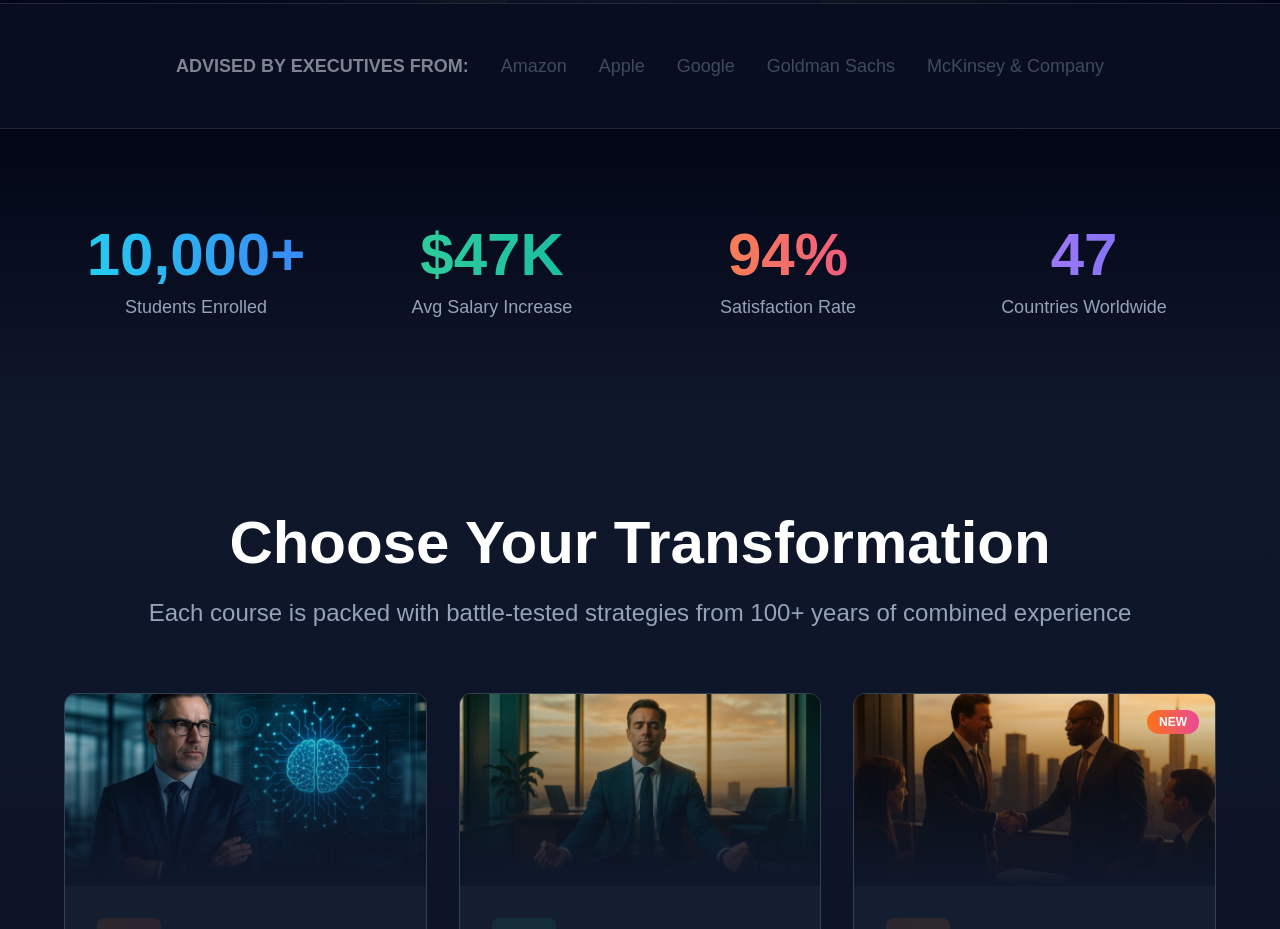
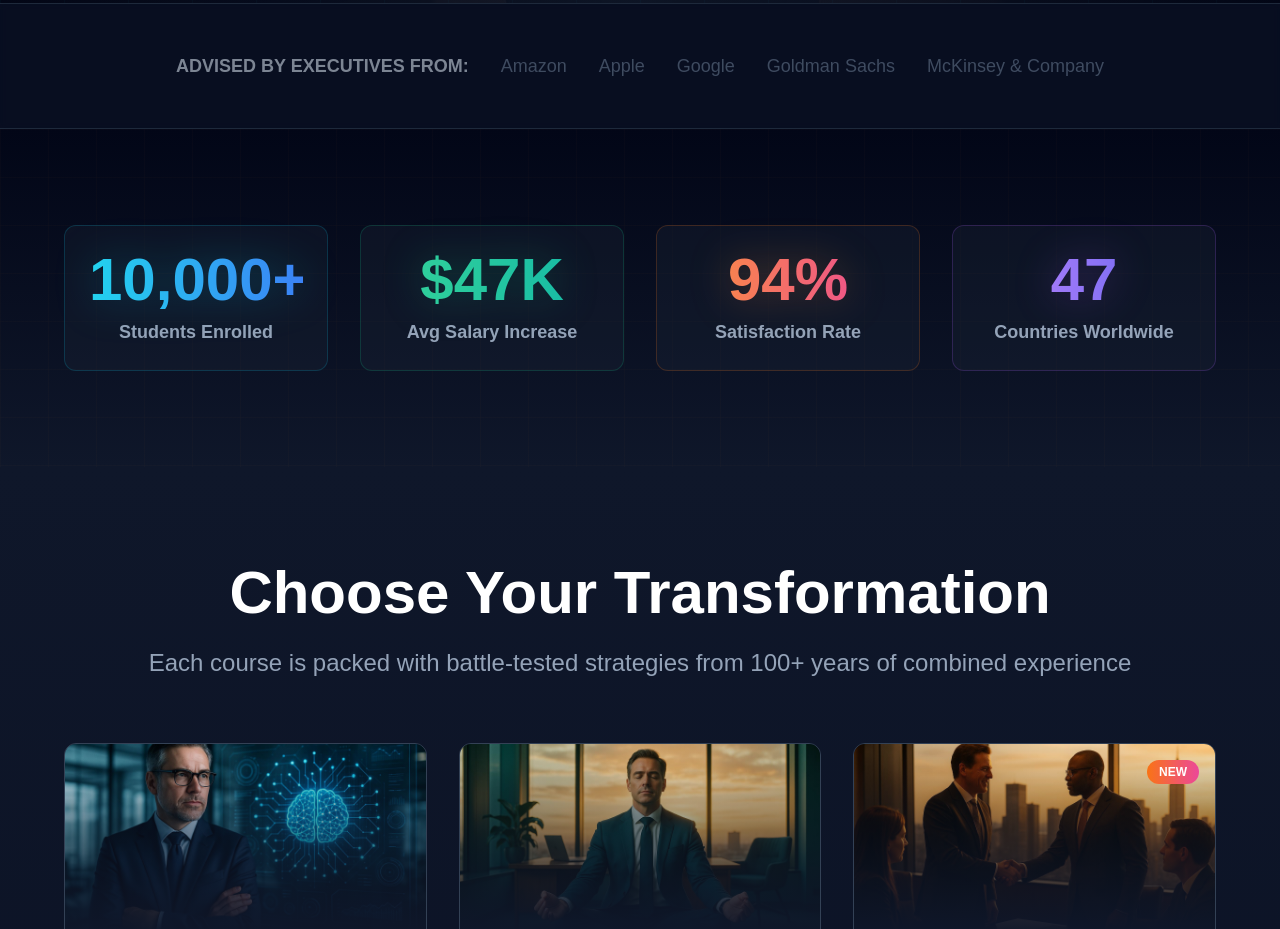
Before and after one commit to boxingthebest/million-dollar-blueprint-nextjs, a Next.js app: page / in a window 1280 px wide. Shown: the part 2280-3209 px from the top of the page. Built offline with nearby package versions, Linux system fonts and the light colour scheme.

Commit message:
Enhance visual design: premium stats cards with glow effects and improved course card hover animations

```diff
--- a/app/page.tsx
+++ b/app/page.tsx
@@ -466,32 +466,35 @@ export default function Home() {
       </section>
 
       {/* Stats Section */}
-      <section className="py-16 md:py-24 bg-gradient-to-b from-slate-950 to-slate-900">
-        <div className="container mx-auto px-4">
+      <section className="py-16 md:py-24 bg-gradient-to-b from-slate-950 to-slate-900 relative overflow-hidden">
+        {/* Background Grid */}
+        <div className="absolute inset-0 bg-[linear-gradient(rgba(251,146,60,0.02)_1px,transparent_1px),linear-gradient(90deg,rgba(251,146,60,0.02)_1px,transparent_1px)] bg-[size:48px_48px]" />
+
+        <div className="container mx-auto px-4 relative z-10">
           <div className="grid grid-cols-2 md:grid-cols-4 gap-6 md:gap-8 max-w-6xl mx-auto">
-            <div className="text-center">
-              <div className="text-4xl md:text-6xl font-bold text-transparent bg-clip-text bg-gradient-to-r from-cyan-400 to-blue-500 mb-2">
+            <div className="text-center bg-slate-800/30 border border-cyan-500/20 rounded-xl p-6 hover:border-cyan-500/50 transition-all hover:scale-105 duration-300">
+              <div className="text-4xl md:text-6xl font-bold text-transparent bg-clip-text bg-gradient-to-r from-cyan-400 to-blue-500 mb-2 drop-shadow-[0_0_20px_rgba(6,182,212,0.3)]">
                 10,000+
               </div>
-              <div className="text-slate-400 text-sm md:text-lg">Students Enrolled</div>
+              <div className="text-slate-400 text-sm md:text-lg font-semibold">Students Enrolled</div>
             </div>
-            <div className="text-center">
-              <div className="text-4xl md:text-6xl font-bold text-transparent bg-clip-text bg-gradient-to-r from-emerald-400 to-teal-500 mb-2">
+            <div className="text-center bg-slate-800/30 border border-emerald-500/20 rounded-xl p-6 hover:border-emerald-500/50 transition-all hover:scale-105 duration-300">
+              <div className="text-4xl md:text-6xl font-bold text-transparent bg-clip-text bg-gradient-to-r from-emerald-400 to-teal-500 mb-2 drop-shadow-[0_0_20px_rgba(16,185,129,0.3)]">
                 $47K
               </div>
-              <div className="text-slate-400 text-sm md:text-lg">Avg Salary Increase</div>
+              <div className="text-slate-400 text-sm md:text-lg font-semibold">Avg Salary Increase</div>
             </div>
-            <div className="text-center">
-              <div className="text-4xl md:text-6xl font-bold text-transparent bg-clip-text bg-gradient-to-r from-orange-400 to-pink-500 mb-2">
+            <div className="text-center bg-slate-800/30 border border-orange-500/20 rounded-xl p-6 hover:border-orange-500/50 transition-all hover:scale-105 duration-300">
+              <div className="text-4xl md:text-6xl font-bold text-transparent bg-clip-text bg-gradient-to-r from-orange-400 to-pink-500 mb-2 drop-shadow-[0_0_20px_rgba(251,146,60,0.3)]">
                 94%
               </div>
-              <div className="text-slate-400 text-sm md:text-lg">Satisfaction Rate</div>
+              <div className="text-slate-400 text-sm md:text-lg font-semibold">Satisfaction Rate</div>
             </div>
-            <div className="text-center">
-              <div className="text-4xl md:text-6xl font-bold text-transparent bg-clip-text bg-gradient-to-r from-purple-400 to-indigo-500 mb-2">
+            <div className="text-center bg-slate-800/30 border border-purple-500/20 rounded-xl p-6 hover:border-purple-500/50 transition-all hover:scale-105 duration-300">
+              <div className="text-4xl md:text-6xl font-bold text-transparent bg-clip-text bg-gradient-to-r from-purple-400 to-indigo-500 mb-2 drop-shadow-[0_0_20px_rgba(168,85,247,0.3)]">
                 47
               </div>
-              <div className="text-slate-400 text-sm md:text-lg">Countries Worldwide</div>
+              <div className="text-slate-400 text-sm md:text-lg font-semibold">Countries Worldwide</div>
             </div>
           </div>
         </div>
@@ -514,7 +517,7 @@ export default function Home() {
               {courses.map((course, idx) => {
                 const Icon = course.icon;
                 return (
-                  <div key={idx} className="bg-slate-800/50 border border-slate-700 hover:border-cyan-500/50 transition-all rounded-xl overflow-hidden group relative">
+                  <div key={idx} className="bg-slate-800/50 border border-slate-700 hover:border-orange-500/50 transition-all rounded-xl overflow-hidden group relative hover:shadow-2xl hover:shadow-orange-500/20 hover:scale-105 duration-300">
                     {course.badge && (
                       <div className="absolute top-4 right-4 bg-gradient-to-r from-orange-500 to-pink-500 text-white px-3 py-1 rounded-full text-xs font-bold z-10">
                         {course.badge}
```
